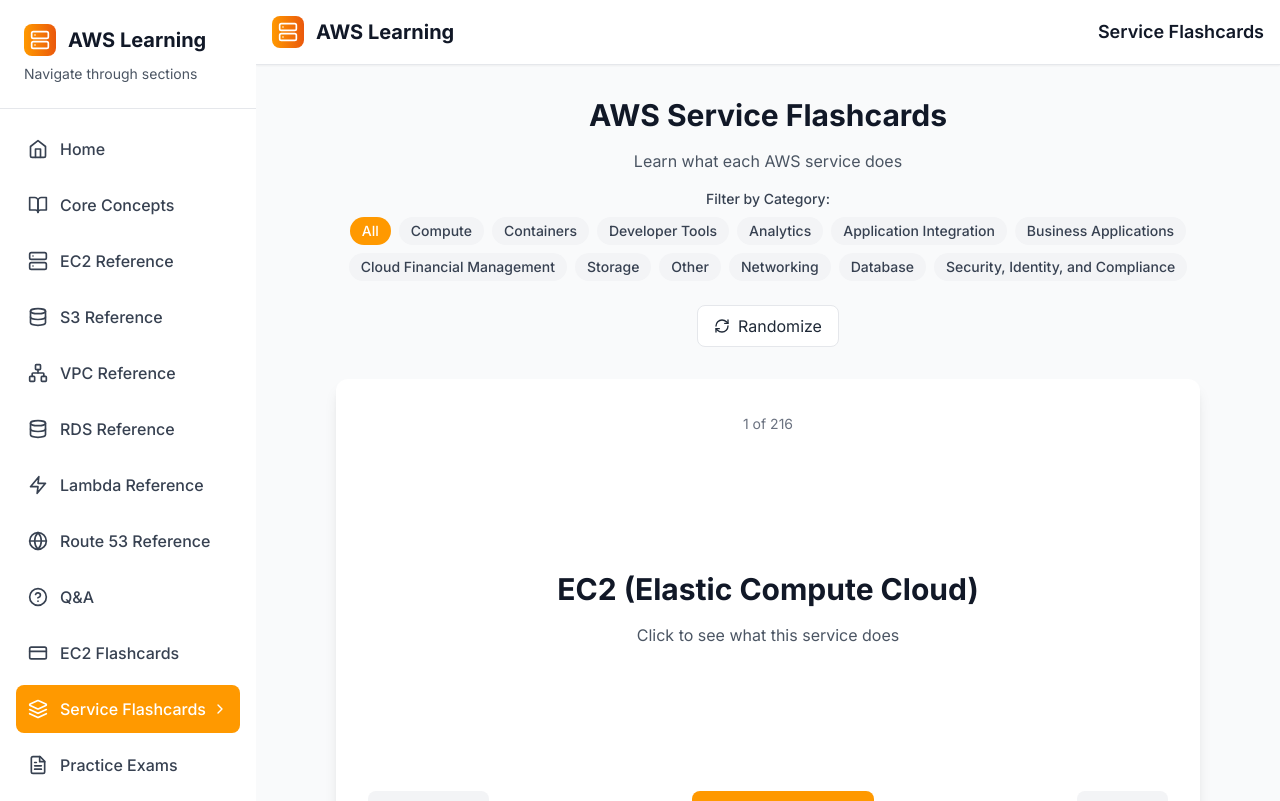
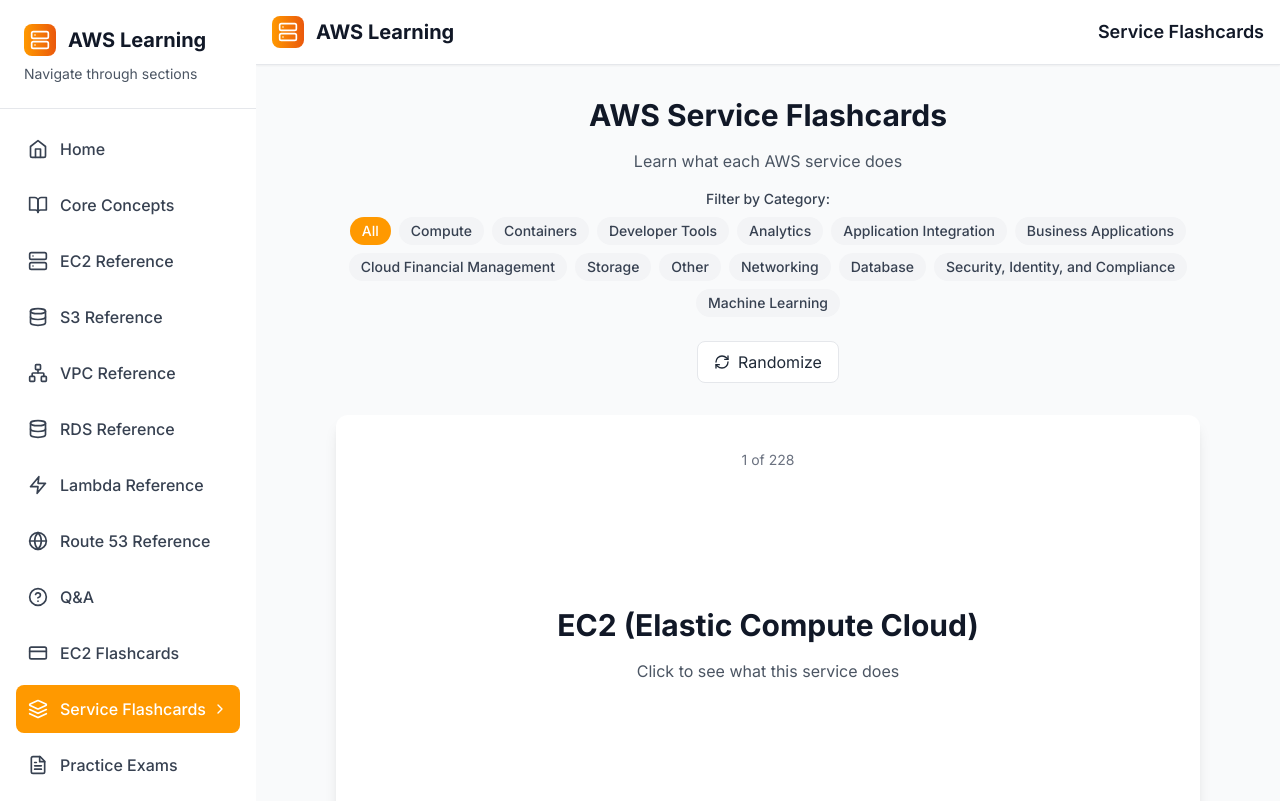
Before and after one commit to pythagoras-19/aws-sa-cert-prep, a Next.js app: page /service-flashcards in a window 1280 px wide. Shown: the top 801 px of the page. Built offline with nearby package versions, Linux system fonts and the light colour scheme.

Commit message:
Add comprehensive Machine Learning category with 27 AWS ML and AI services

```diff
--- a/app/service-flashcards/page.tsx
+++ b/app/service-flashcards/page.tsx
@@ -716,56 +716,67 @@
   {
     id: 57,
     service: "SageMaker",
+    category: "Machine Learning",
     description: "Machine learning platform. Enables developers and data scientists to quickly and easily build, train, and deploy machine learning models at any scale."
   },
   {
     id: 58,
     service: "Comprehend",
+    category: "Machine Learning",
     description: "Natural language processing service. Uses machine learning to find insights and relationships in text. You can analyze text using sentiment analysis, entity recognition, and more."
   },
   {
     id: 59,
     service: "Rekognition",
+    category: "Machine Learning",
     description: "Image and video analysis service. Makes it easy to add image and video analysis to your applications. You just provide an image or video to the Rekognition API, and the service can identify objects, people, text, scenes, and activities."
   },
   {
     id: 60,
     service: "Polly",
+    category: "Machine Learning",
     description: "Text-to-speech service. Uses advanced deep learning technologies to synthesize speech that sounds like a human voice. You can use Polly to develop applications that increase engagement and accessibility."
   },
   {
     id: 61,
     service: "Lex",
+    category: "Machine Learning",
     description: "Conversational AI service. Helps you build chatbots and virtual assistants. Lex provides the advanced deep learning functionalities of automatic speech recognition (ASR) for converting speech to text."
   },
   {
     id: 62,
     service: "Translate",
+    category: "Machine Learning",
     description: "Neural machine translation service. Delivers fast, high-quality, and affordable language translation. Neural machine translation is a form of language translation automation that uses deep learning models."
   },
   {
     id: 63,
     service: "Transcribe",
+    category: "Machine Learning",
     description: "Automatic speech recognition service. Makes it easy for developers to add speech-to-text capability to their applications. Using the Amazon Transcribe API, you can analyze audio files stored in Amazon S3 and have the service return a text file of the transcribed speech."
   },
   {
     id: 64,
     service: "Textract",
+    category: "Machine Learning",
     description: "Document analysis service. Automatically extracts text, handwriting, and data from scanned documents. It goes beyond simple optical character recognition (OCR) to identify, understand, and extract data from forms and tables."
   },
   {
     id: 65,
     service: "Forecast",
+    category: "Machine Learning",
     description: "Time series forecasting service. Uses machine learning to combine time series data with additional variables to build forecasts. Amazon Forecast requires no machine learning experience to get started."
   },
   {
     id: 66,
     service: "Personalize",
+    category: "Machine Learning",
     description: "Real-time recommendation service. Makes it easy for developers to create individualized recommendations for customers using their applications. You can use the same technology used by Amazon.com for real-time personalized recommendations."
   },
   {
     id: 67,
     service: "Fraud Detector",
+    category: "Machine Learning",
     description: "Fraud detection service. Makes it easy to identify potentially fraudulent online activities such as online payment fraud and the creation of fake accounts."
   },
   {
@@ -1045,27 +1056,31 @@
   {
     id: 119,
     service: "Panorama",
+    category: "Machine Learning",
     description: "Computer vision service for edge devices. Applies computer vision to video from on-premises cameras to make predictions locally with high accuracy and low latency."
   },
   {
     id: 120,
     service: "Lookout for Vision",
+    category: "Machine Learning",
     description: "Computer vision service for quality control. Uses machine learning to spot defects and anomalies in manufactured products using computer vision."
   },
   {
     id: 121,
     service: "Lookout for Equipment",
+    category: "Machine Learning",
     description: "Predictive maintenance service. Uses machine learning to detect abnormal equipment behavior by analyzing sensor data, enabling you to implement predictive maintenance and reduce unplanned downtime."
   },
   {
     id: 122,
     service: "Lookout for Metrics",
-    category: "Analytics",
+    category: "Machine Learning",
     description: "Anomaly detection service. Uses machine learning to detect anomalies in your metrics and help you identify the root cause of issues in your applications and infrastructure."
   },
   {
     id: 123,
     service: "Monitron",
+    category: "Machine Learning",
     description: "Predictive maintenance service. Uses sensors and machine learning to detect potential equipment failures so you can fix problems before they occur."
   },
   {
@@ -1234,6 +1249,80 @@
     service: "Amazon Q Developer",
     category: "Developer Tools",
     description: "AI-powered developer assistant. Helps developers write, test, and debug code more efficiently using generative AI capabilities."
+  },
+
+  // Additional Machine Learning and AI Services
+  {
+    id: 153,
+    service: "Amazon Augmented AI",
+    category: "Machine Learning",
+    description: "Human review service. Makes it easy to implement human review of ML predictions for improving accuracy and building confidence in ML systems."
+  },
+  {
+    id: 154,
+    service: "Amazon Bedrock",
+    category: "Machine Learning",
+    description: "Foundation model service. Provides access to high-performing foundation models from leading AI companies through a unified API."
+  },
+  {
+    id: 155,
+    service: "Amazon CodeGuru",
+    category: "Machine Learning",
+    description: "ML-powered code review service. Uses machine learning to identify potential defects and suggest improvements in your code."
+  },
+  {
+    id: 156,
+    service: "Amazon Comprehend Medical",
+    category: "Machine Learning",
+    description: "Medical NLP service. Extracts medical information from unstructured text such as medical notes, reports, and patient records."
+  },
+  {
+    id: 157,
+    service: "Amazon DevOps Guru",
+    category: "Machine Learning",
+    description: "ML-powered operations service. Uses machine learning to detect operational issues and provide recommendations for remediation."
+  },
+  {
+    id: 158,
+    service: "Amazon Kendra",
+    category: "Machine Learning",
+    description: "Intelligent search service. Uses machine learning to provide highly accurate search results from your content and data."
+  },
+  {
+    id: 159,
+    service: "Amazon PartyRock",
+    category: "Machine Learning",
+    description: "AI-powered application builder. Enables developers to quickly build and deploy AI-powered applications using foundation models."
+  },
+  {
+    id: 160,
+    service: "Amazon Q",
+    category: "Machine Learning",
+    description: "Generative AI assistant. Provides conversational AI capabilities to help with various business tasks and questions."
+  },
+  {
+    id: 161,
+    service: "AWS DeepComposer",
+    category: "Machine Learning",
+    description: "ML-powered music composition service. Uses generative AI to help you compose original music using machine learning."
+  },
+  {
+    id: 162,
+    service: "AWS DeepRacer",
+    category: "Machine Learning",
+    description: "Autonomous racing service. Uses reinforcement learning to train autonomous racing cars in a 3D racing simulator."
+  },
+  {
+    id: 163,
+    service: "AWS HealthLake",
+    category: "Machine Learning",
+    description: "Healthcare data lake service. Uses machine learning to structure and search health data for analytics and insights."
+  },
+  {
+    id: 164,
+    service: "AWS HealthScribe",
+    category: "Machine Learning",
+    description: "Medical transcription service. Uses machine learning to automatically transcribe medical conversations and extract clinical information."
   }
 ];
 
```
